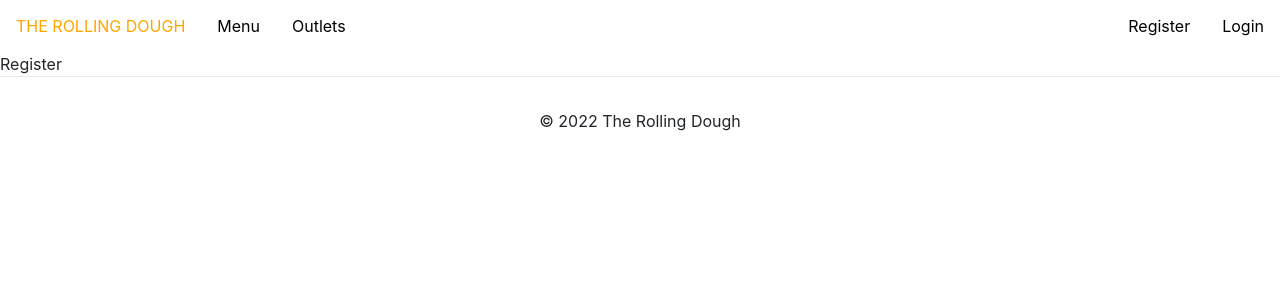
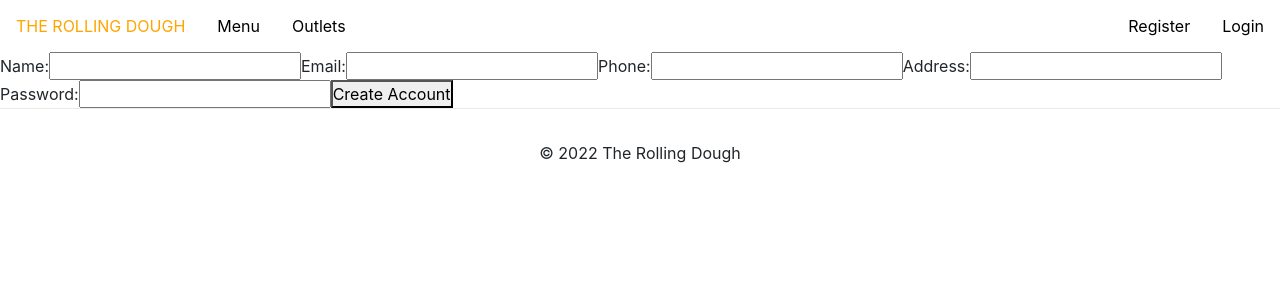
Before and after one commit to zahid47/pizza-app, a Next.js app in the folder client/: page /register in a window 1280 px wide. Shown: the top 300 px of the page. Built offline with nearby package versions, Linux system fonts and the light colour scheme.

Commit message:
feat: register

```diff
--- a/client/components/Register.tsx
+++ b/client/components/Register.tsx
@@ -1,7 +1,61 @@
-import React from 'react'
+import axios from "../utils/axios";
+import Cookies from "js-cookie";
+import { useState } from "react";
+import Router from "next/router";
 
 export default function Register() {
+  const [creds, setCreds] = useState({});
+
+  const handleRegister = (e: any) => {
+    e.preventDefault();
+
+    axios
+      .post("/user", creds)
+      .then(() => {
+        Router.push("/login");
+      })
+      .catch((err: any) => {
+        console.log(err.response.data);
+      });
+  };
+
   return (
-    <div>Register</div>
-  )
+    <div>
+      <form>
+        <label>Name: </label>
+        <input
+          type="text"
+          onChange={(e) => setCreds({ ...creds, name: e.target.value })}
+        />
+
+        <label>Email: </label>
+        <input
+          type="email"
+          onChange={(e) => setCreds({ ...creds, email: e.target.value })}
+        />
+
+        <label>Phone: </label>
+        <input
+          type="number"
+          onChange={(e) => setCreds({ ...creds, phone: e.target.value })}
+        />
+
+        <label>Address: </label>
+        <input
+          type="address"
+          onChange={(e) =>
+            setCreds({ ...creds, address: { addressLine: e.target.value } })
+          }
+        />
+
+        <label>Password: </label>
+        <input
+          type="password"
+          onChange={(e) => setCreds({ ...creds, password: e.target.value })}
+        />
+
+        <button onClick={handleRegister}>Create Account</button>
+      </form>
+    </div>
+  );
 }
```
